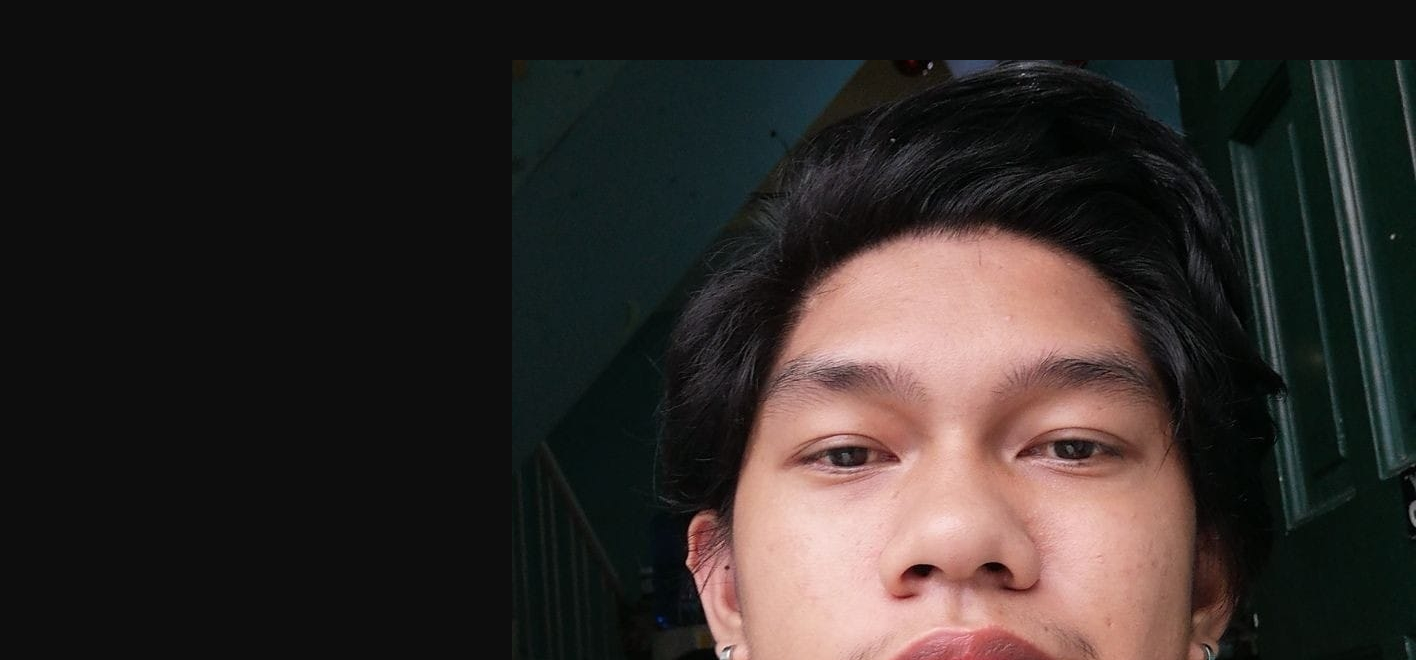
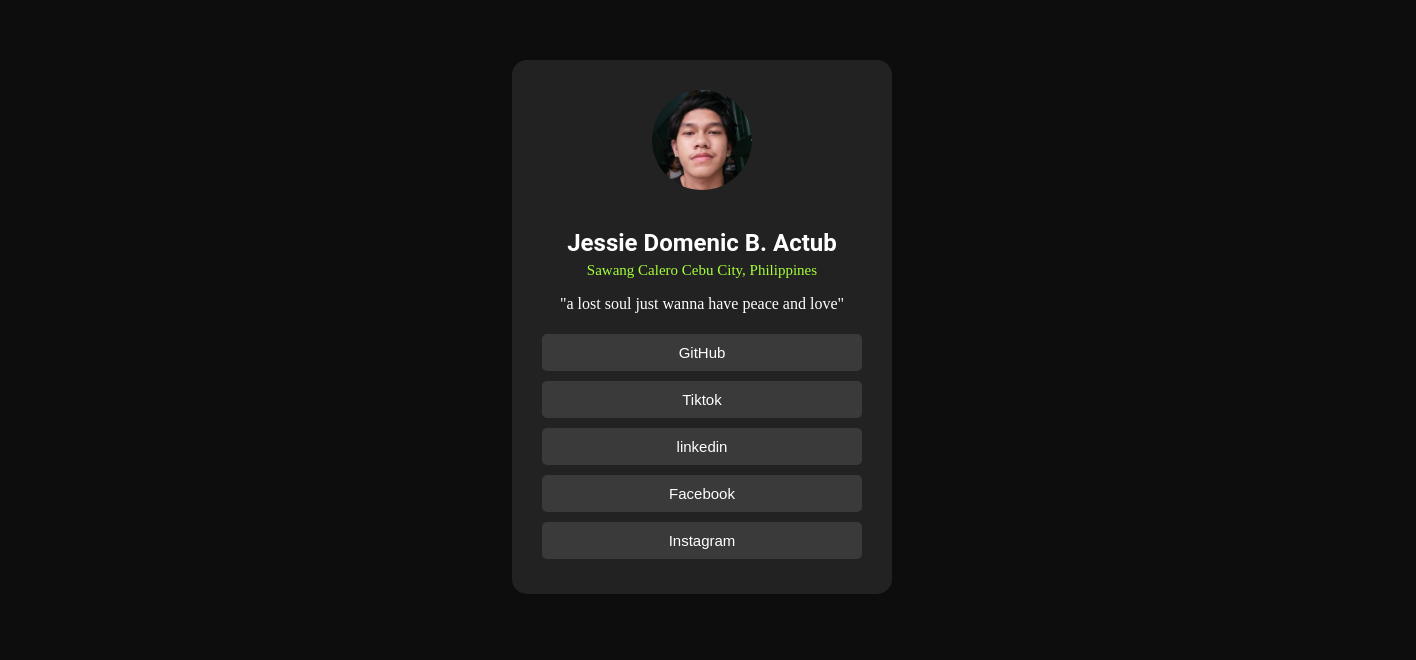
Before and after one commit to jessiebacux/html-profile, a plain HTML site: page index.html in a window 1280 px wide. Shown: the part 140-800 px from the top of the page, 1416 px wide, since content can reach past the window. Drawn offline with Linux system fonts and the light colour scheme.

Commit message:
Update index.html

```diff
--- a/index.html
+++ b/index.html
@@ -14,7 +14,7 @@
             text-align: center;
         }
 
-        .profile {
+        .propayl {
             background-color: #222;
             color: white;
             border-radius: 15px;
@@ -22,7 +22,7 @@
             width: 320px;
         }
 
-        .profile img {
+        .propayl img {
             width: 100px;
             height: 100px;
             border-radius: 50%;
@@ -30,21 +30,21 @@
 
         }
 
-        .profile h2 {
+        .propayl h2 {
             margin-bottom: 5px;
             font-family: "Roboto", sans-serif;
             font-weight: 700;
             font-style: normal;
         }
 
-        .profile p.location {
+        .propayl p.location {
             color: #a5ff3d;
             font-size: 15px;
             margin: 0;
 
         }
 
-        .profile p.bayo {
+        .propayl p.bayo {
             margin: 10px 0;
             font-family: "Roboto", sans-serif;
             font-weight: 400;
@@ -52,7 +52,7 @@
 
         }
 
-        .profile button {
+        .propayl button {
             background-color: #3a3a3a;
             color: white;
             border: none;
@@ -63,18 +63,18 @@
             font-size: 15px;
         }
 
-        .profile button:hover {
+        .propayl button:hover {
             background-color: #555;
         }
 
-        .profile button:active {
+        .propayl button:active {
             background-color: #777;
         }
     </style>
 </head>
 <body>
 
-    <div class="profile-card">
+    <div class="propayl">
         <img src="jessie.jpg" alt="Profile Picture">
         <h2>Jessie Domenic B. Actub</h2>
         <p class="location">Sawang Calero Cebu City, Philippines</p>
```
